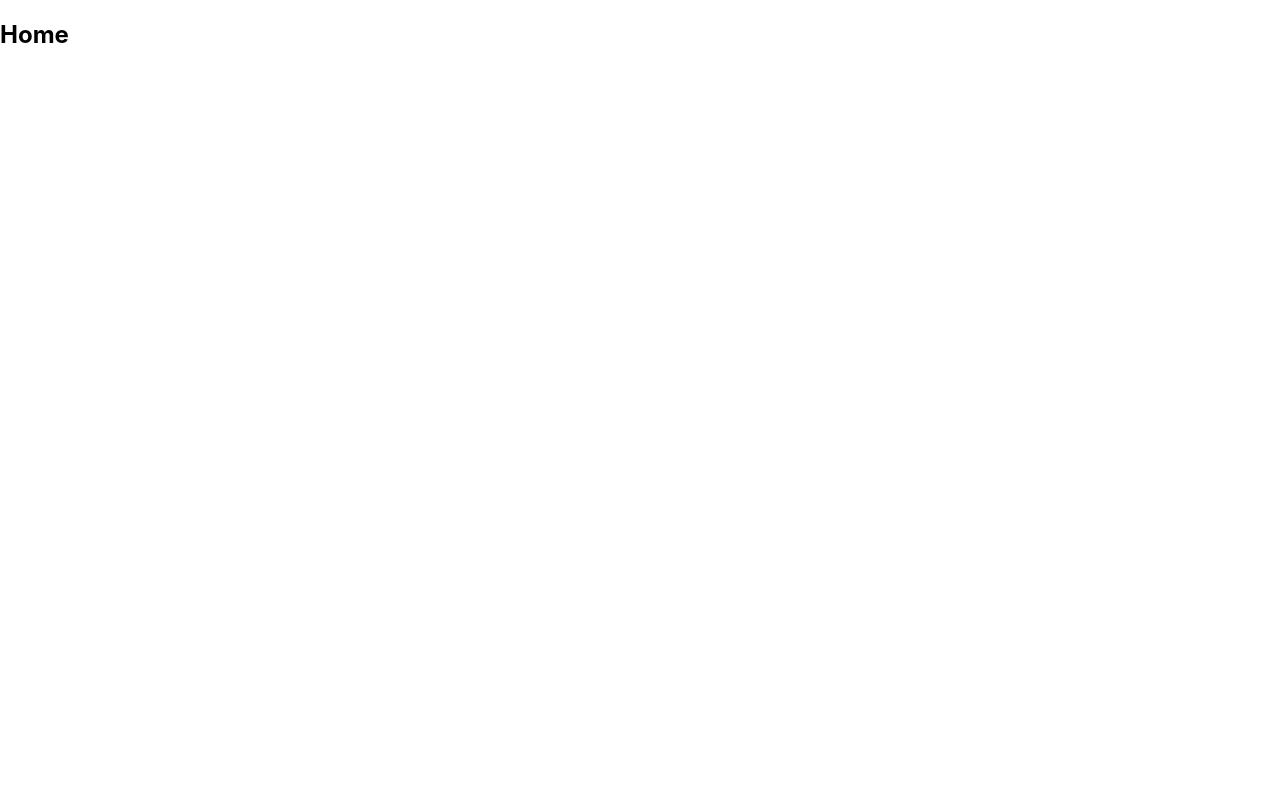
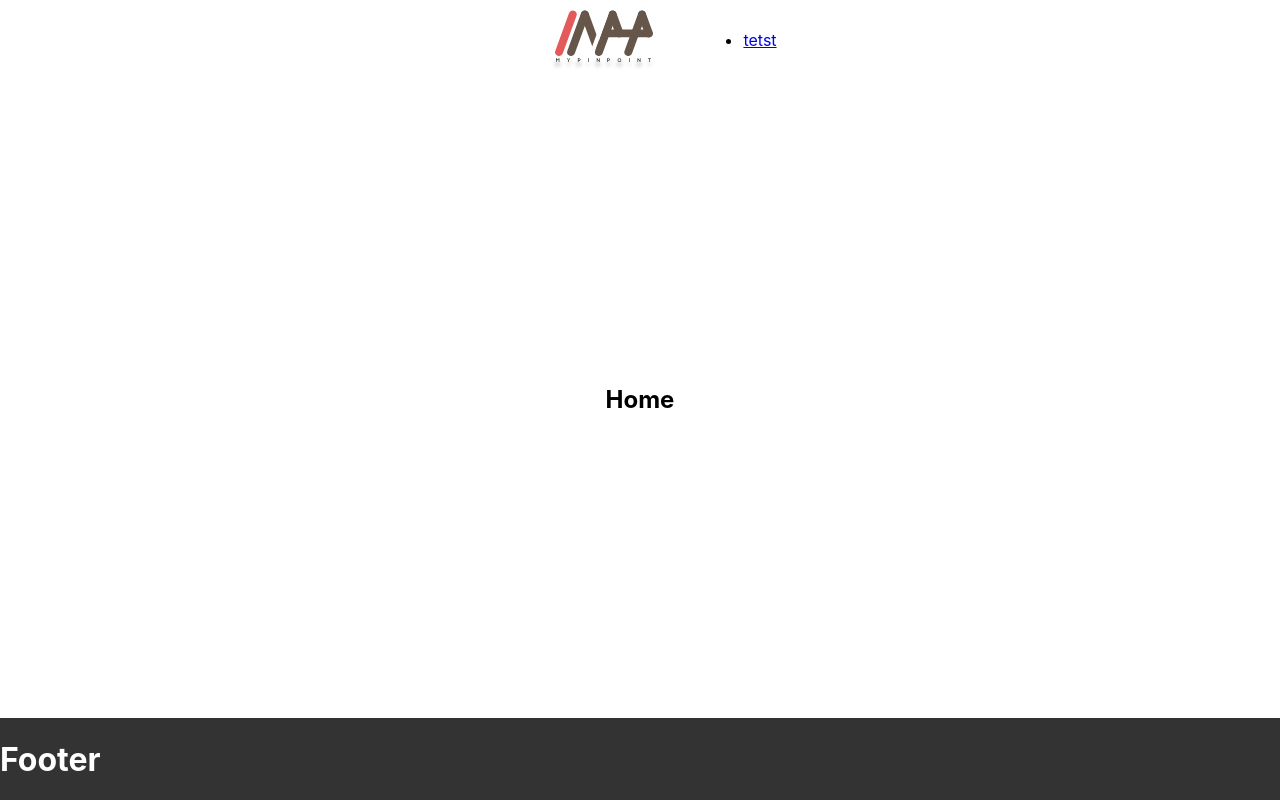
Before and after one commit to ToutVa/pjt_mpp, a React (Create React App) app: page / in a window 1280 px wide. Built offline with nearby package versions, Linux system fonts and the light colour scheme.

Commit message:
라우터 적용 및 메인 페이지 설정, css 파일 적용

```diff
--- a/src/App.css
+++ b/src/App.css
@@ -1,38 +1,13 @@
 .App {
-  text-align: center;
+  display: flex;
+	flex-direction: column;
+	justify-content: space-between;
+	height: 100vh;
 }
 
-.App-logo {
-  height: 40vmin;
-  pointer-events: none;
+.contentWrapper{
+  display: flex;
+justify-content: center;
+align-items: center;
+flex-direction: column;
 }
-
-@media (prefers-reduced-motion: no-preference) {
-  .App-logo {
-    animation: App-logo-spin infinite 20s linear;
-  }
-}
-
-.App-header {
-  background-color: #282c34;
-  min-height: 100vh;
-  display: flex;
-  flex-direction: column;
-  align-items: center;
-  justify-content: center;
-  font-size: calc(10px + 2vmin);
-  color: white;
-}
-
-.App-link {
-  color: #61dafb;
-}
-
-@keyframes App-logo-spin {
-  from {
-    transform: rotate(0deg);
-  }
-  to {
-    transform: rotate(360deg);
-  }
-}
--- a/src/App.js
+++ b/src/App.js
@@ -1,8 +1,12 @@
-import { Route, Routes } from 'react-router-dom';
+import {BrowserRouter, Route, Routes } from 'react-router-dom';
 import './App.css';
+
+// css
+import './css/layout.css';
 
 // 공통
 import Header from './ui/comm/Header';
+import Footer from './ui/comm/Footer';
 
 function Home () {
   return (
@@ -14,10 +18,17 @@ function Home () {
 
 function App() {
   return (
-    <Routes>
-      <Route path="/ui/comm" Component={Header} />
-      <Route path="/" element={<Home />}/>
-    </Routes>
+    <div className='App'>
+      <BrowserRouter>
+        <Header/>
+        <div className='contentWrapper'>
+          <Routes>
+            <Route path="/" element={<Home />}/>
+          </Routes>
+        </div>
+        <Footer/>
+      </BrowserRouter>
+    </div>
   );
 }
 
--- /dev/null
+++ b/src/css/layout.css
@@ -0,0 +1,31 @@
+/* 레이아웃 */
+
+html, body{
+    margin :0;
+    padding :0;
+    width: 100%;
+    height: 100%;
+}
+
+/* 헤더 */
+header {
+    width : 100;
+    height :80px;
+    display: flex;
+    align-items: center;
+    justify-content: center;
+}
+
+
+/* 풋터 */
+footer {
+    background : #333;
+    color : #fff;
+}
+
+.logo {
+    height: 60px;
+    width: 200px;
+    background : url(../img/logo.svg)no-repeat center;
+    display: block;
+}
--- a/src/index.js
+++ b/src/index.js
@@ -1,7 +1,6 @@
 import React from 'react';
 import ReactDOM from 'react-dom/client';
 import './index.css';
-import { BrowserRouter } from 'react-router-dom';
 import App from './App';
 import reportWebVitals from './reportWebVitals';
 
@@ -15,9 +14,7 @@ import reportWebVitals from './reportWebVitals';
 const root = ReactDOM.createRoot(document.getElementById('root'));
 root.render(
   <React.StrictMode>
-    <BrowserRouter>
-      <App />
-    </BrowserRouter>
+    <App />
   </React.StrictMode>
 );
 
--- a/src/ui/comm/Footer.jsx
+++ b/src/ui/comm/Footer.jsx
@@ -0,0 +1,10 @@
+function Footer(props) {
+    return (
+        <footer>
+            <h1>Footer</h1>
+
+        </footer>
+    );
+}
+
+export default Footer;
--- a/src/ui/comm/Header.jsx
+++ b/src/ui/comm/Header.jsx
@@ -1,10 +1,18 @@
+/* eslint-disable jsx-a11y/anchor-is-valid */
+/* eslint-disable jsx-a11y/alt-text */
 function Header(props) {
-    return (
-        <header>
-            <h1>HEADER HEADER HEADER HEADER HEADER</h1>
-            HEADER HEADER HEADER HEADER HEADER
-        </header>
-    );
+  return (
+    <header>
+      <div className="logo"></div>
+      <nav>
+        <ul>
+          <li>
+            <a href="#"> tetst</a>
+          </li>
+        </ul>
+      </nav>
+    </header>
+  );
 }
 
 export default Header;
```
Also changed, not shown: src/img/logo.png (added), src/img/logo.svg (added).
